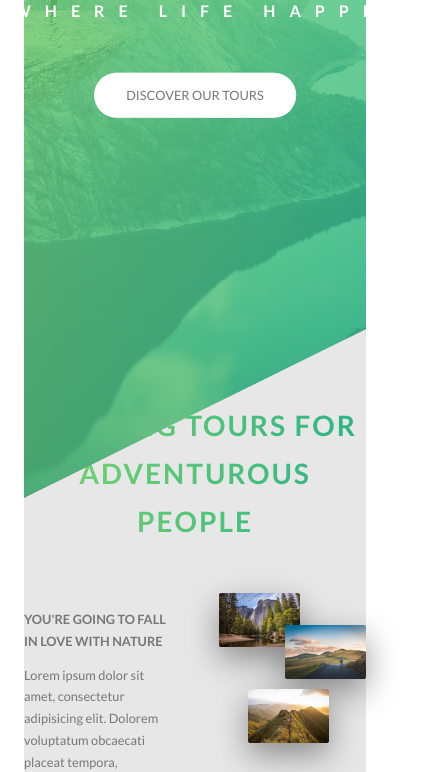
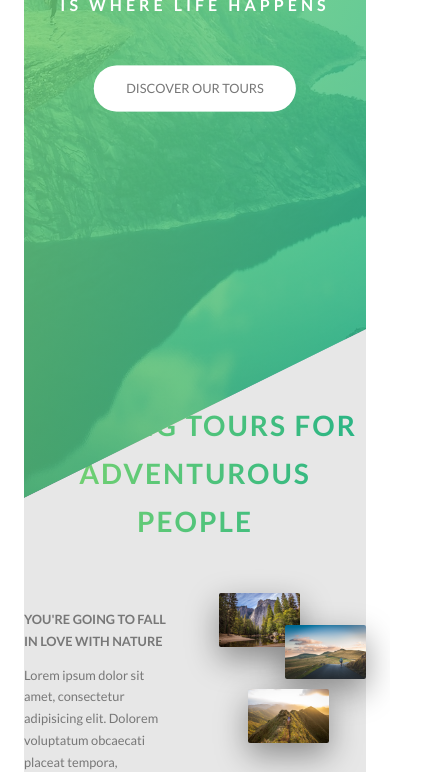
Before and after one commit to allanliebold/scss-tutorial, a website: page index.html in a window 390 px wide. Shown: the part 328-1100 px from the top of the page, 443 px wide, since content can reach past the window. Drawn offline with Linux system fonts and the light colour scheme.

Commit message:
changes subheading letter spacing with phone responsive mixin

```diff
--- a/sass/base/_typography.scss
+++ b/sass/base/_typography.scss
@@ -32,6 +32,10 @@ body {
     font-weight: 700;
     letter-spacing: 1.75rem;
     animation: moveInLeft 3s ease-out;
+
+    @include respond(phone) {
+      letter-spacing: .5rem;
+    }
   }
 }
 
```
Also changed, not shown: css/style.css.
